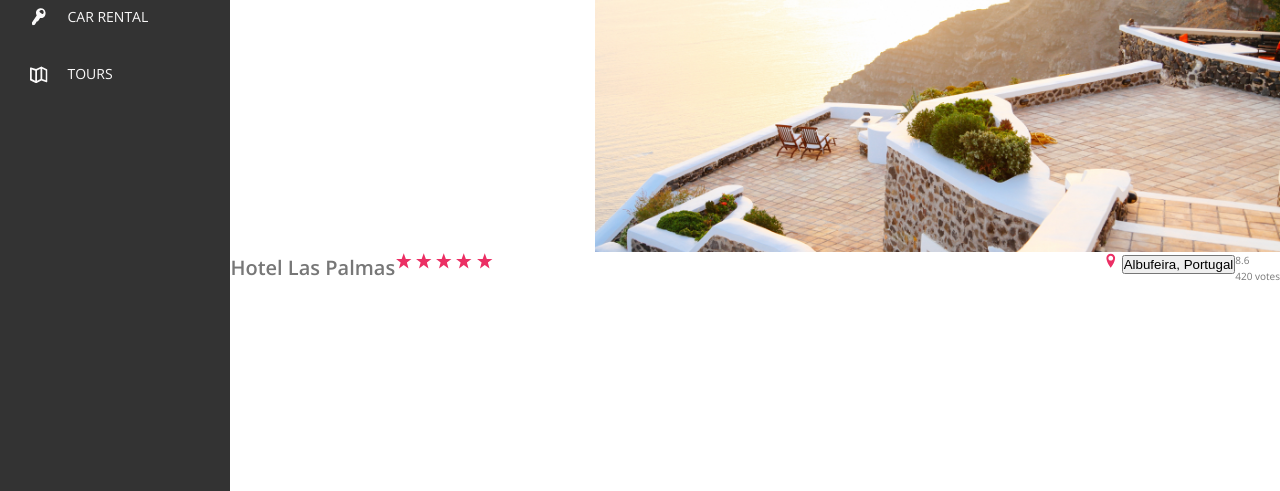
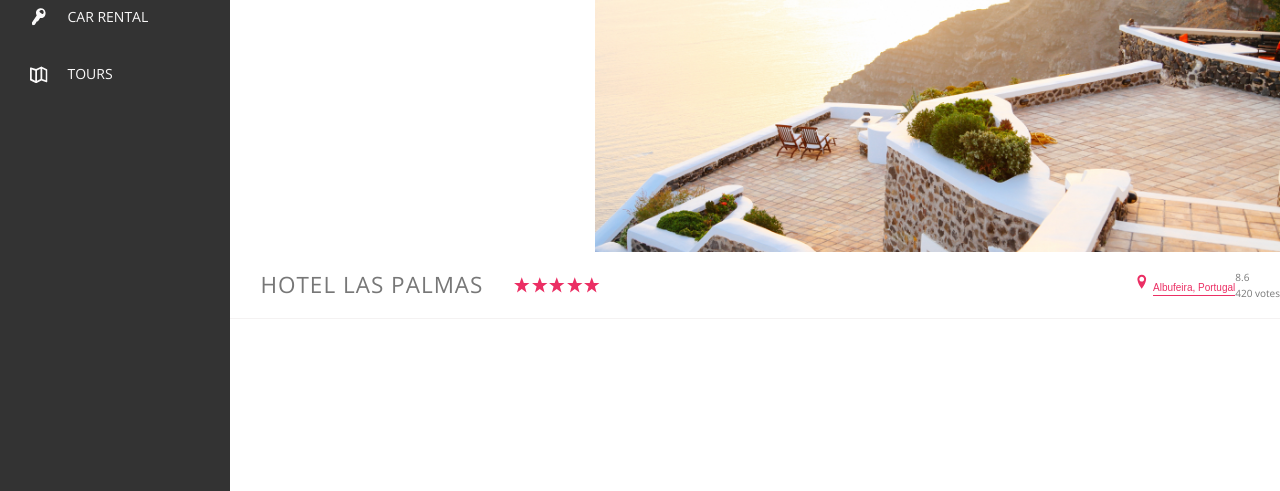
Before and after one commit to rom-30/vojaganto, a website: page index.html in a window 1280 px wide. Shown: the part 309-800 px from the top of the page. Drawn offline with nearby package versions, Linux system fonts and the light colour scheme.

Commit message:
Create animation and add it to .btn-inline:focus

```diff
--- a/sass/_components.scss
+++ b/sass/_components.scss
@@ -228,9 +228,15 @@
 
 .overview {
     display: flex;
+    align-items: center;
+    border-bottom: 1px solid var(--color-grey-light-2);
 
     &__heading {
-
+        font-size: 2.25rem;
+        font-weight: 300;
+        text-transform: uppercase;
+        letter-spacing: 1px;
+        padding: 1.5rem 3rem;
     }
 
     &__stars {
@@ -239,6 +245,9 @@
         // background-color: lightseagreen;
         // flex: 1;
         margin-right: auto;
+        // to align stars pefectly to heading
+        display: flex;
+
     }
 
     &__icon-star,
@@ -263,3 +272,43 @@
 
     }
 }
+
+////////////////////////
+//// BTN
+.btn-inline {
+    border: none;
+    color: var(--color-primary);
+    font-size: inherit;
+    border-bottom: 1px solid currentColor;
+    padding-bottom: 2px;
+    display: inline-block;
+    background-color: transparent;
+    cursor: pointer;
+    transition: all .2s;
+
+    &:hover {
+        color: var(--color-grey-dark-1);
+    }
+
+    &:focus {
+        outline: none;
+        animation: pulsate 1s infinite;
+    }
+}
+
+@keyframes pulsate {
+    0% {
+        transform: scale(1);
+        box-shadow: none;
+    }
+
+    50% {
+        transform: scale11(1.05);
+        box-shadow: 0 1rem 4rem rgba(0,0,0,.25);
+    }
+
+    100% {
+        transform: scale(1);
+        box-shadow: none;
+    }
+}
```
Also changed, not shown: css/style.css.
